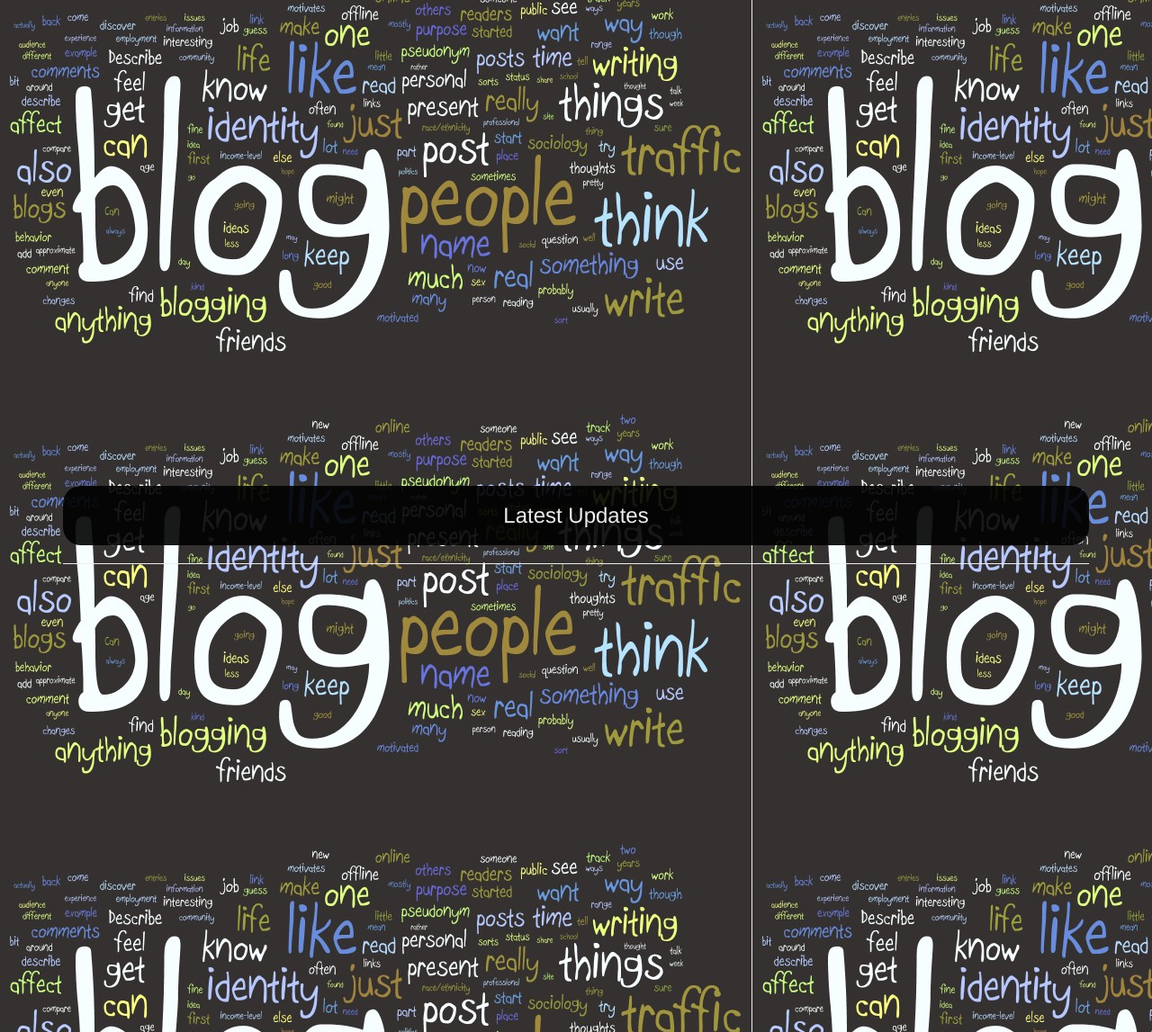
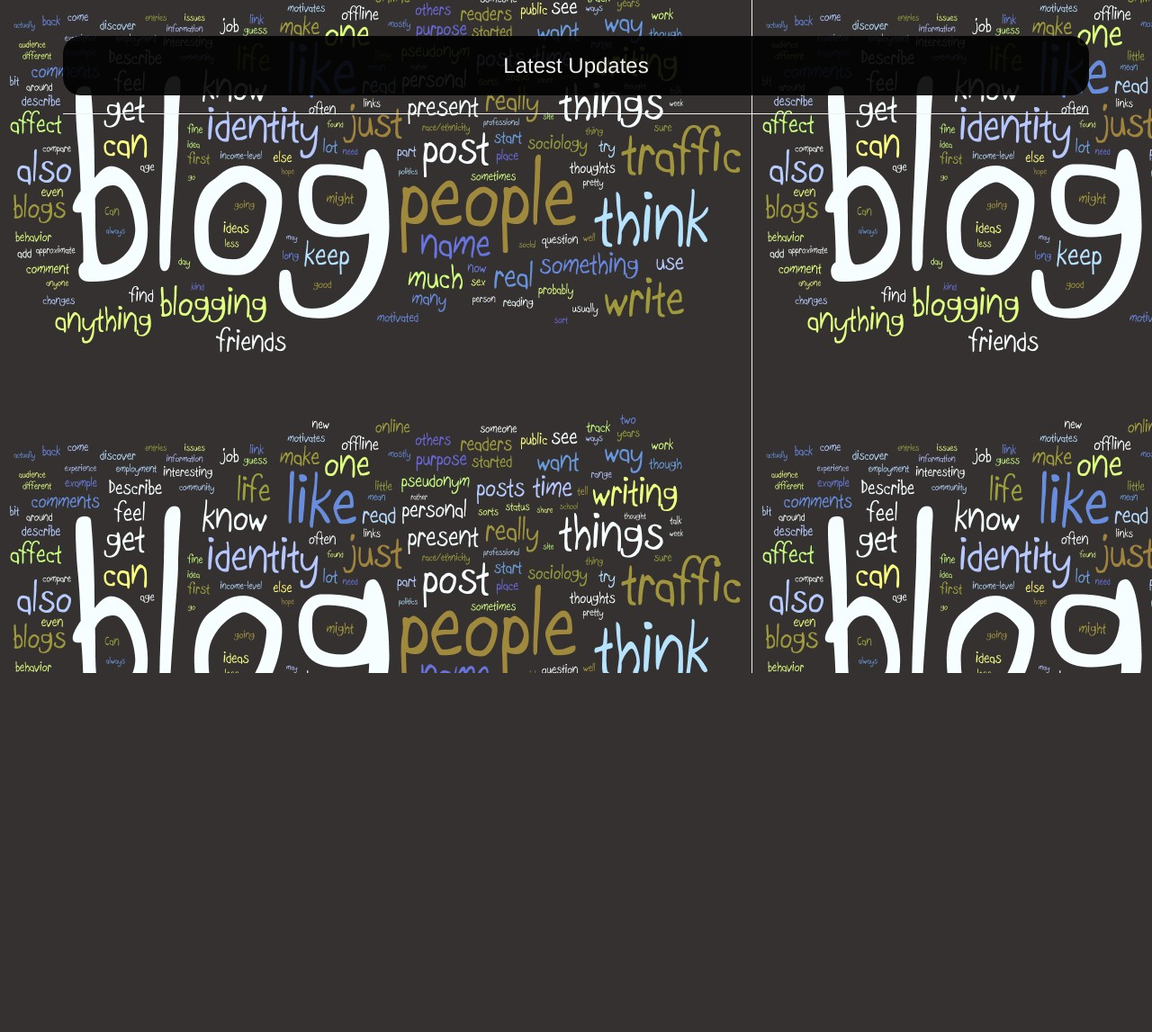
Before and after one commit to JKimani77/blog, a Flask app: page / in a window 1280 px wide. Shown: the part 52-1199 px from the top of the page at 90% size. After the commit the page ends 800 px from the top, so only its background shows below. Run offline with Flask 2, Linux system fonts and the light colour scheme; data that the repository does not hold is empty; some libraries are stand-ins or nearby versions.

Commit message:
added styling

```diff
--- a/app/static/css/index.css
+++ b/app/static/css/index.css
@@ -1,7 +1,3 @@
 h3 {
     text-align: center;
 }
-
-.container{
-    padding: 500px;
-}
--- a/app/templates/blog.html
+++ b/app/templates/blog.html
@@ -21,7 +21,7 @@
 
     <!-- Styles block -->
     {% block styles%} {{ super() }} {% endblock %} {% block content %}
-    <div class="container"  style="background-image: url('./static/images/sky.jpg')";>
+    <div class="container">
 
         <h3 class="index-header">{{article.title}}</h3>
         <hr>
```
